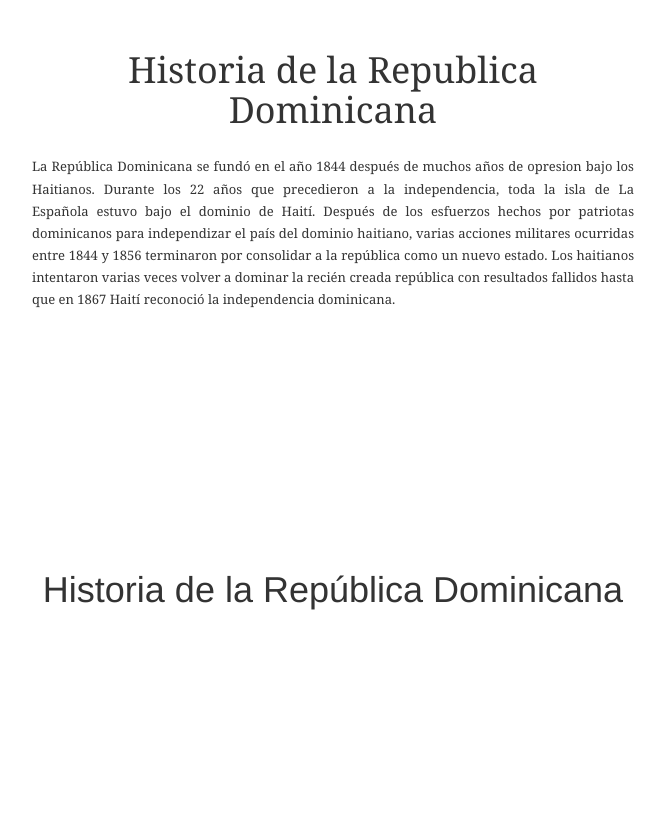
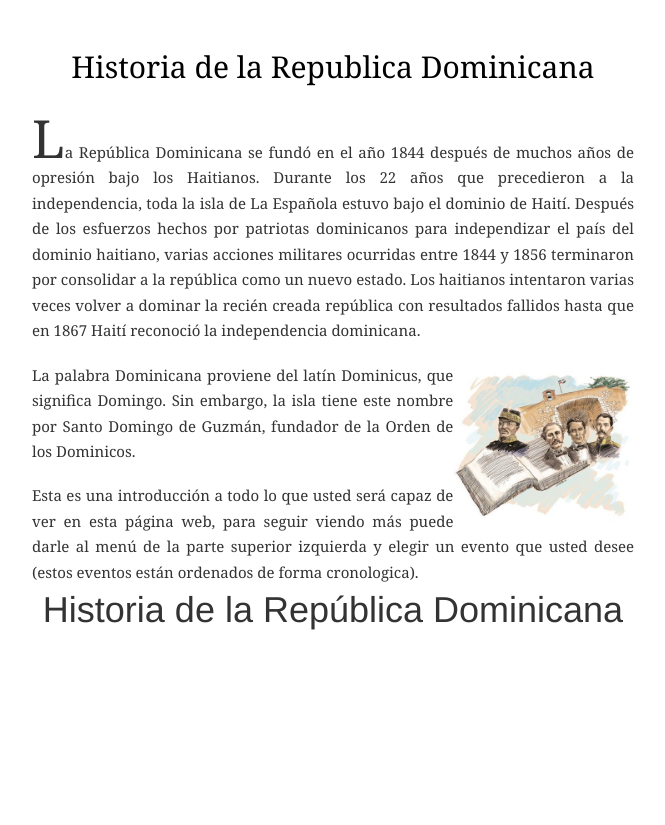
Before and after one commit to Hamil1/historiaDominicana, a PHP site: page / in a window 1280 px wide. Shown: the top 825 px of the page, without its empty margins (307-972 px from the left). Before the commit the page ends 610 px from the top, so only its background shows below. Run offline with PHP 8.4, Linux system fonts and the light colour scheme.

Commit message:
Alineaci

```diff
--- a/css/Style.css
+++ b/css/Style.css
@@ -39,6 +39,26 @@ article.marginCenter{
 }
 
 p{
-    font-size: 1.3em;
+    font-size: 1.5em;
     line-height: 1;
 }
+
+.bold{
+    font-weight: 550 !important;
+    color: black;
+}
+p:nth-child(1):first-letter {
+    font-size: 3.5em;
+    line-height: 1em;
+}
+
+p + p:first-letter {
+    font-size: 1em;
+    line-height: 1.25em;
+}
+
+img.padresdelapatria{
+    width: 30%;
+    max-width: 300px;
+    float: right;
+}
--- a/index.php
+++ b/index.php
@@ -19,20 +19,30 @@ and open the template in the editor.
         <section class="principal">
             <div class="letras">
                 <article class="marginCenter maxWidth letras">
-                    <header>
-                        <h1 class="center">Historia de la Republica Dominicana</h1>
-                    </header>
+                        <h2 class="center bold">Historia de la Republica Dominicana</h2>
                         <div class="desarrolloArticulo" style="overflow: hidden !important">
-                            <p class="center letras">La República Dominicana se fundó en el año 1844 después de muchos años de opresion bajo los Haitianos.
+                            <p class="center letras">La República Dominicana se fundó en el año 1844 después de muchos años de opresión bajo los Haitianos.
                             Durante los 22 años que precedieron a la independencia, toda la isla de La Española estuvo bajo el dominio de Haití.
                             Después de los esfuerzos hechos por patriotas dominicanos para independizar el país del dominio haitiano, varias acciones
                             militares ocurridas entre 1844 y 1856 terminaron por consolidar a la república como un nuevo estado. Los haitianos intentaron
                             varias veces volver a dominar la recién creada república con resultados fallidos hasta que en 1867 Haití reconoció la
                             independencia dominicana.</p>
+                            <div>
+                                <img src="./imagenes/padresDeLaPatria.jpeg" alt="Padres de la patria" class="padresdelapatria">
+                            </div>
+                            <p>
+                                La palabra Dominicana proviene del latín Dominicus, que significa Domingo. Sin embargo, la isla tiene este nombre por
+                                Santo Domingo de Guzmán, fundador de la Orden de los Dominicos.
+                            </p>
+                            <p>
+                                Esta es una introducción a todo lo que usted será capaz de ver en esta página web, para seguir viendo más puede darle
+                                al menú de la parte superior izquierda y elegir un evento que usted desee (estos eventos están ordenados de forma cronologica).
+                            </p>
                         </div>
                 </article>
             </div>
         </section>
+        <br>
         <section class="segundo">
             <article>
                 <div class="center horizontal-center"><h1>Historia de la República Dominicana</h1></div>
```
Also changed, not shown: imagenes/1000_1374196522.jpg (added), imagenes/padresDeLaPatria.jpeg (added).
